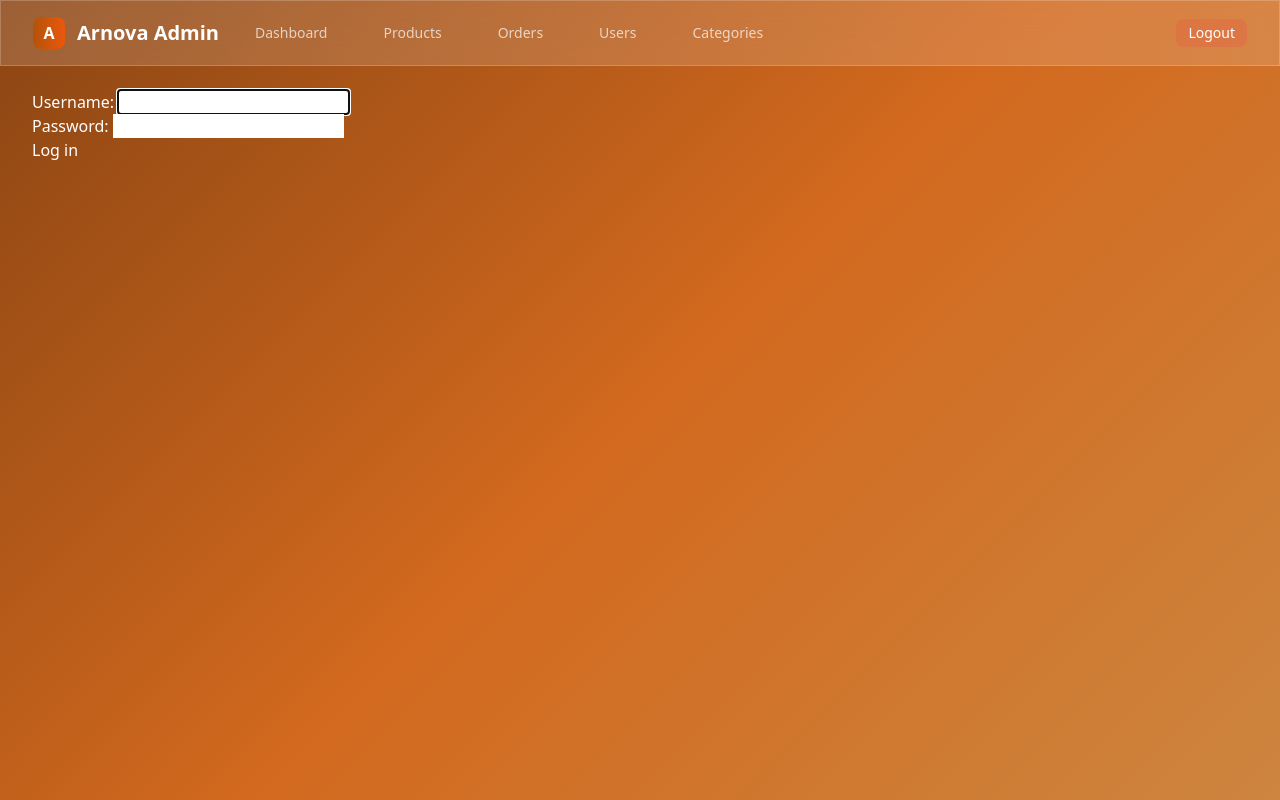
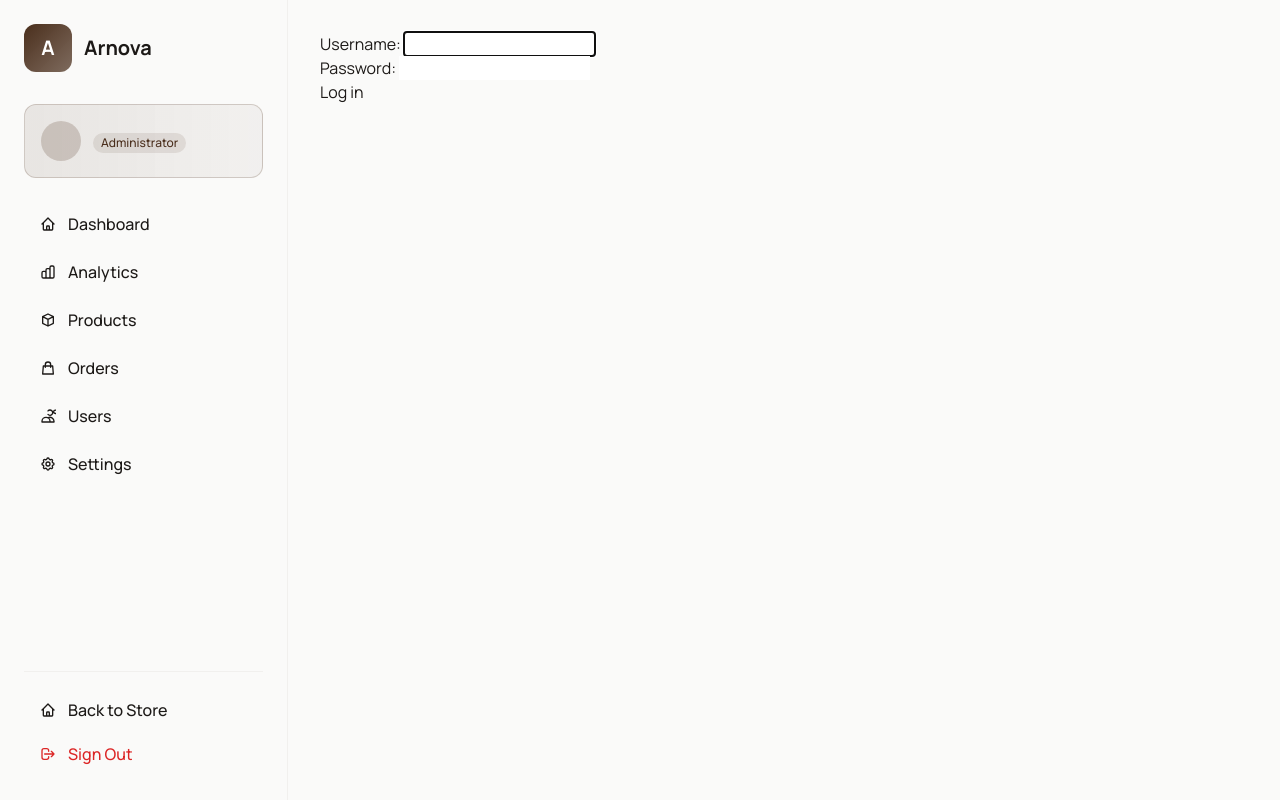
Before and after one commit to shopify-kenya/Arnova, a Django app: page /django-admin/login/?next=/admin/ in a window 1280 px wide. Run offline with Django 5.2, Linux system fonts and the light colour scheme; parts of the project's set-up code (start-up, migrations or seed data) failed here and were passed over; some libraries are stand-ins or nearby versions.

Commit message:
refactor: clean up admin templates
- Removed unused base_site.html and index.html
- Added toggleModal function to base.html
- Consolidated all admin pages to use single base template with sidebar
- All templates use consistent olive/brown color scheme
- Removed duplicate Django admin styling

```diff
--- a/templates/admin/base.html
+++ b/templates/admin/base.html
@@ -169,5 +169,27 @@
 
         {% block content %}{% endblock %}
     </main>
+
+    <script>
+        function validateForm(form) {
+            const required = form.querySelectorAll('[required]');
+            for (let field of required) {
+                if (!field.value.trim()) {
+                    alert(`${field.name} is required`);
+                    field.focus();
+                    return false;
+                }
+            }
+            return true;
+        }
+
+        function confirmDelete(message = 'Are you sure?') {
+            return confirm(message);
+        }
+
+        function toggleModal(modalId) {
+            document.getElementById(modalId).classList.toggle('hidden');
+        }
+    </script>
 </body>
 </html>
--- a/templates/admin/base_site.html
+++ /dev/null
@@ -1,108 +0,0 @@
-<!DOCTYPE html>
-<html lang="en">
-<head>
-    <meta charset="UTF-8">
-    <meta name="viewport" content="width=device-width, initial-scale=1.0">
-    <title>{% block title %}Arnova Admin{% endblock %}</title>
-    {% load static %}
-    <script src="https://cdn.tailwindcss.com"></script>
-    <link rel="stylesheet" href="{% static 'admin/css/admin-theme.css' %}">
-    <script>
-        tailwind.config = {
-            theme: {
-                extend: {
-                    colors: {
-                        primary: '#D2691E',
-                        secondary: '#CD853F',
-                    }
-                }
-            }
-        }
-    </script>
-    <style>
-        .glass {
-            background: rgba(255, 255, 255, 0.1);
-            backdrop-filter: blur(10px);
-            border: 1px solid rgba(255, 255, 255, 0.2);
-        }
-        .glass-strong {
-            background: rgba(255, 255, 255, 0.15);
-            backdrop-filter: blur(15px);
-            border: 1px solid rgba(255, 255, 255, 0.3);
-        }
-        body {
-            background: linear-gradient(135deg, #8B4513 0%, #D2691E 50%, #CD853F 100%);
-            min-height: 100vh;
-        }
-    </style>
-    {% block extrastyle %}{% endblock %}
-</head>
-<body class="text-white">
-
-    <!-- Alert Container -->
-    <div id="alert-container" class="fixed top-4 right-4 z-50 space-y-2"></div>
-
-    <!-- Django Messages -->
-    {% if messages %}
-        {% for message in messages %}
-            <div class="alert alert-{{ message.tags }} fixed top-4 left-1/2 transform -translate-x-1/2 z-50 flex items-center justify-between min-w-96">
-                <span>{{ message }}</span>
-                <button onclick="this.parentElement.remove()" class="ml-4 text-lg">&times;</button>
-            </div>
-        {% endfor %}
-    {% endif %}
-
-    <!-- Navigation -->
-    <nav class="glass-strong border-b border-white/20 sticky top-0 z-50">
-        <div class="max-w-7xl mx-auto px-4 sm:px-6 lg:px-8">
-            <div class="flex justify-between h-16">
-                <div class="flex items-center">
-                    <div class="flex-shrink-0 flex items-center">
-                        <div class="w-8 h-8 bg-gradient-to-r from-amber-700 to-orange-600 rounded-lg flex items-center justify-center mr-3">
-                            <span class="text-white font-bold">A</span>
-                        </div>
-                        <h1 class="text-xl font-bold">Arnova Admin</h1>
-                    </div>
-                    <div class="hidden md:ml-6 md:flex md:space-x-8">
-                        <a href="{% url 'admin:index' %}" class="text-white/70 hover:text-white px-3 py-2 text-sm font-medium">Dashboard</a>
-                        <a href="{% url 'admin:shop_product_changelist' %}" class="text-white/70 hover:text-white px-3 py-2 text-sm font-medium">Products</a>
-                        <a href="{% url 'admin:shop_order_changelist' %}" class="text-white/70 hover:text-white px-3 py-2 text-sm font-medium">Orders</a>
-                        <a href="{% url 'admin:auth_user_changelist' %}" class="text-white/70 hover:text-white px-3 py-2 text-sm font-medium">Users</a>
-                        <a href="{% url 'admin:shop_category_changelist' %}" class="text-white/70 hover:text-white px-3 py-2 text-sm font-medium">Categories</a>
-                    </div>
-                </div>
-                <div class="flex items-center space-x-4">
-                    <span class="text-sm">{{ user.username }}</span>
-                    <a href="{% url 'admin:logout' %}" class="bg-red-500/20 hover:bg-red-500/30 px-3 py-1 rounded-lg text-sm">Logout</a>
-                </div>
-            </div>
-        </div>
-    </nav>
-
-    <!-- Main Content -->
-    <main class="max-w-7xl mx-auto py-6 px-4 sm:px-6 lg:px-8">
-        {% block content %}{% endblock %}
-    </main>
-
-    <!-- Scripts -->
-    <script>
-        // Simple form validation
-        function validateForm(form) {
-            const required = form.querySelectorAll('[required]');
-            for (let field of required) {
-                if (!field.value.trim()) {
-                    alert(`${field.name} is required`);
-                    field.focus();
-                    return false;
-                }
-            }
-            return true;
-        }
-
-        // Confirm delete actions
-        function confirmDelete(message = 'Are you sure you want to delete this item?') {
-            return confirm(message);
-        }
-    </script>
-</body>
-</html>
```
Also changed, not shown: templates/admin/index.html (deleted, +0 -113 lines).
